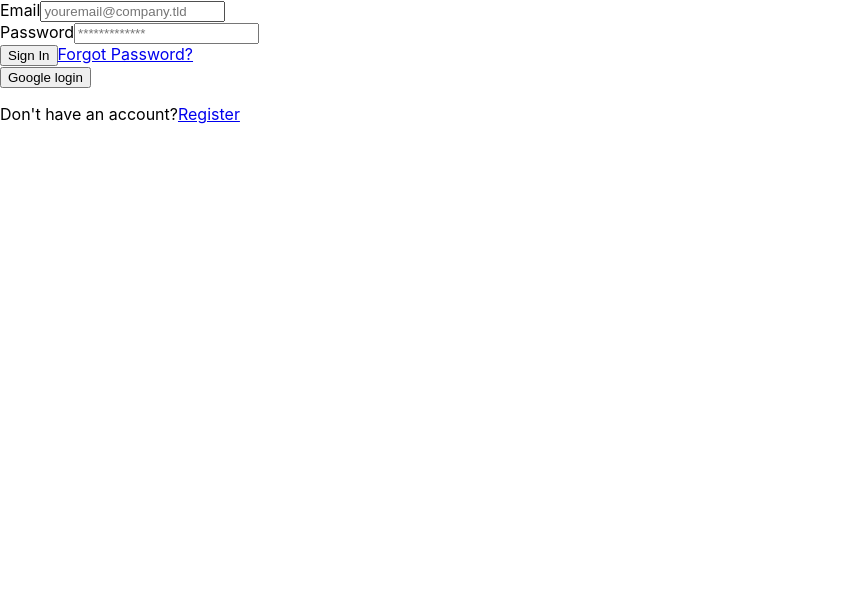
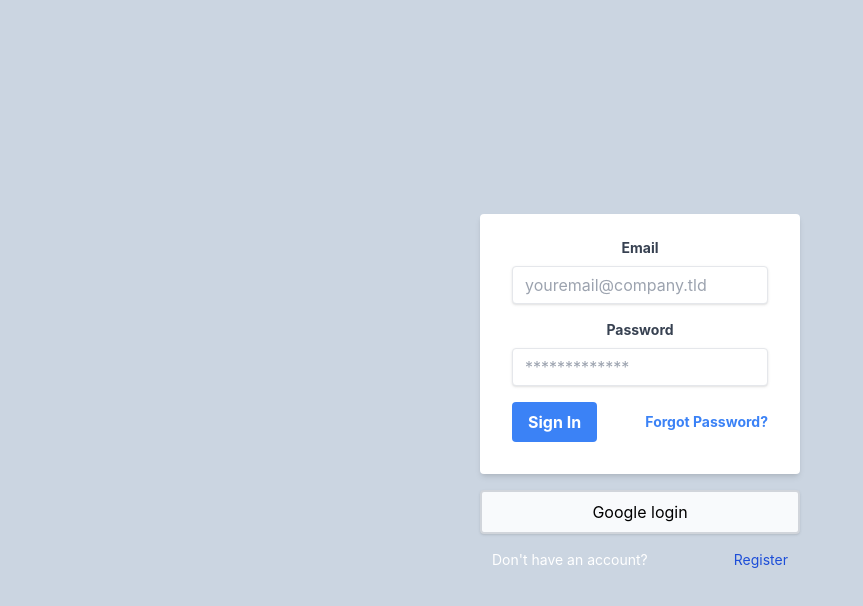
Before and after one commit to luanaesteve/AIDE_APP, a React (Create React App) app: page / in a window 1280 px wide. Shown: the top 606 px of the page, without its empty margins (0-863 px from the left). Built offline with nearby package versions, Linux system fonts and the light colour scheme; no server answers.

Commit message:
nb zdnczmf

```diff
--- a/src/App.css
+++ b/src/App.css
@@ -1,3 +1,5 @@
+
+
 .App {
   text-align: center;
 }
--- a/src/App.js
+++ b/src/App.js
@@ -9,7 +9,7 @@ import { ProtectedRoute } from '../src/UI/Screens/ProtectedRoute'
 
 function App(){
 return(
-  <div className="bg-slate-300 text-black h-screen flex text-white">
+  <div className="bg-slate-300 text-black h-screen flex text-white text-center sm:text-left sm:text-center">
   <AuthProvider>
   <Routes>
     <Route path='/' element={<LoginScreen/>} />
--- a/src/UI/Screens/LoginScreen.js
+++ b/src/UI/Screens/LoginScreen.js
@@ -29,7 +29,7 @@ export default function LoginScreen() {
   const handleGoogleSignin = async () => {
     try {
       await loginWithGoogle();
-      navigate("/");
+      navigate("/home");
     } catch (error) {
       setError(error.message);
     }
--- a/src/index.css
+++ b/src/index.css
@@ -1,3 +1,7 @@
+@tailwind base;
+@tailwind components;
+@tailwind utilities;
+
 body {
   margin: 0;
   font-family: -apple-system, BlinkMacSystemFont, 'Segoe UI', 'Roboto', 'Oxygen',
--- a/tailwind.config.js
+++ b/tailwind.config.js
@@ -1,6 +1,6 @@
 /** @type {import('tailwindcss').Config} */
 module.exports = {
-  content: [],
+  content: ["./src/**/*.{js,jsx,ts,tsx}",],
   theme: {
     extend: {},
   },
```
